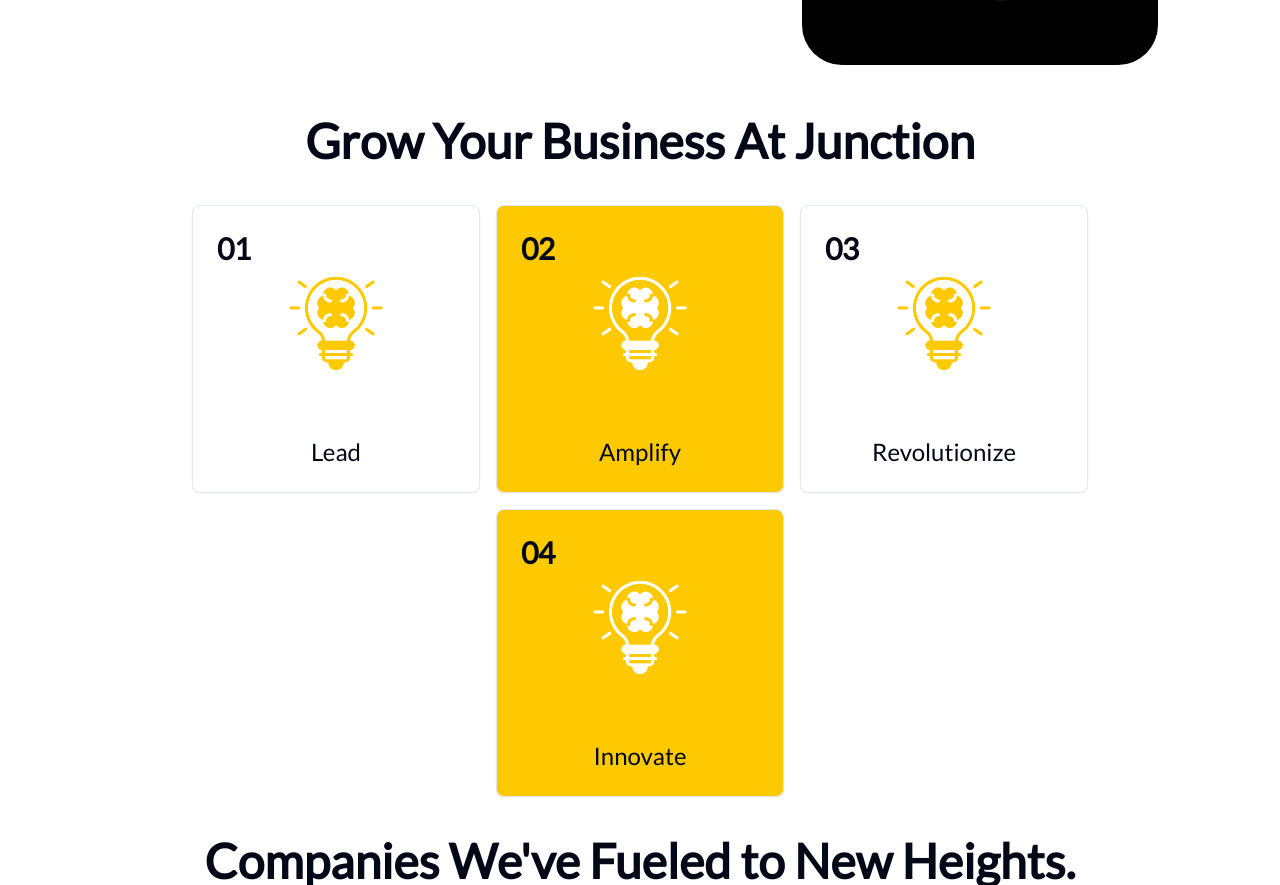
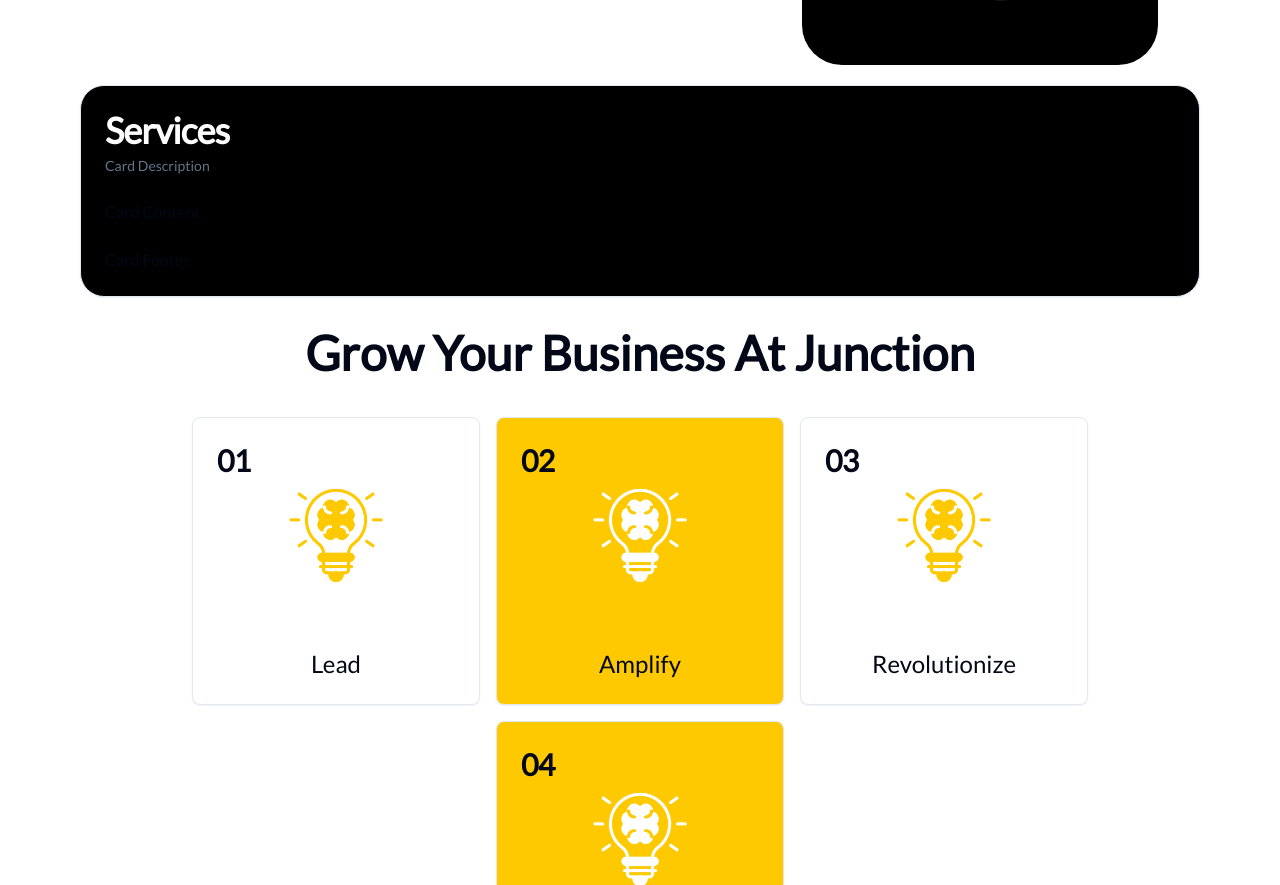
Before and after one commit to asad0206/GBJBuzzRedesign, a Next.js app: page / in a window 1280 px wide. Shown: the part 1198-2083 px from the top of the page. Built offline with nearby package versions, Linux system fonts and the light colour scheme.

Commit message:
feat: added service cmoponent

```diff
--- a/app/page.tsx
+++ b/app/page.tsx
@@ -4,8 +4,9 @@ import Image from "next/image";
 import Link from "next/link";
 import Hero from "@/components/Hero";
 import CarouselCards from "@/components/CarouselCards";
-import CardsContainer from "@/components/Cards";
+import CardsContainer from "@/components/CardsContainer";
 import DropDown from "@/components/DropDown";
+import Services from "@/components/Services";
 
 export default function Home() {
   return (
@@ -13,6 +14,7 @@ export default function Home() {
       <Navbar />
       <Hero />
       <Projects />
+      <Services />
       <CardsContainer />
       <CarouselCards />
       <DropDown />
--- /dev/null
+++ b/components/Services.tsx
@@ -0,0 +1,31 @@
+import React from "react";
+import Link from "next/link";
+import Image from "next/image";
+
+import {
+  Card,
+  CardContent,
+  CardDescription,
+  CardHeader,
+  CardTitle,
+  CardFooter,
+} from "@/components/ui/card";
+
+export default function Services() {
+  return (
+    <div>
+      <Card className="bg-black rounded-3xl">
+        <CardHeader>
+          <CardTitle className="text-white text-4xl">Services</CardTitle>
+          <CardDescription>Card Description</CardDescription>
+        </CardHeader>
+        <CardContent>
+          <p>Card Content</p>
+        </CardContent>
+        <CardFooter>
+          <p>Card Footer</p>
+        </CardFooter>
+      </Card>
+    </div>
+  );
+}
```
Also changed, not shown: components/CardsContainer.tsx (renamed from components/Cards.tsx).
